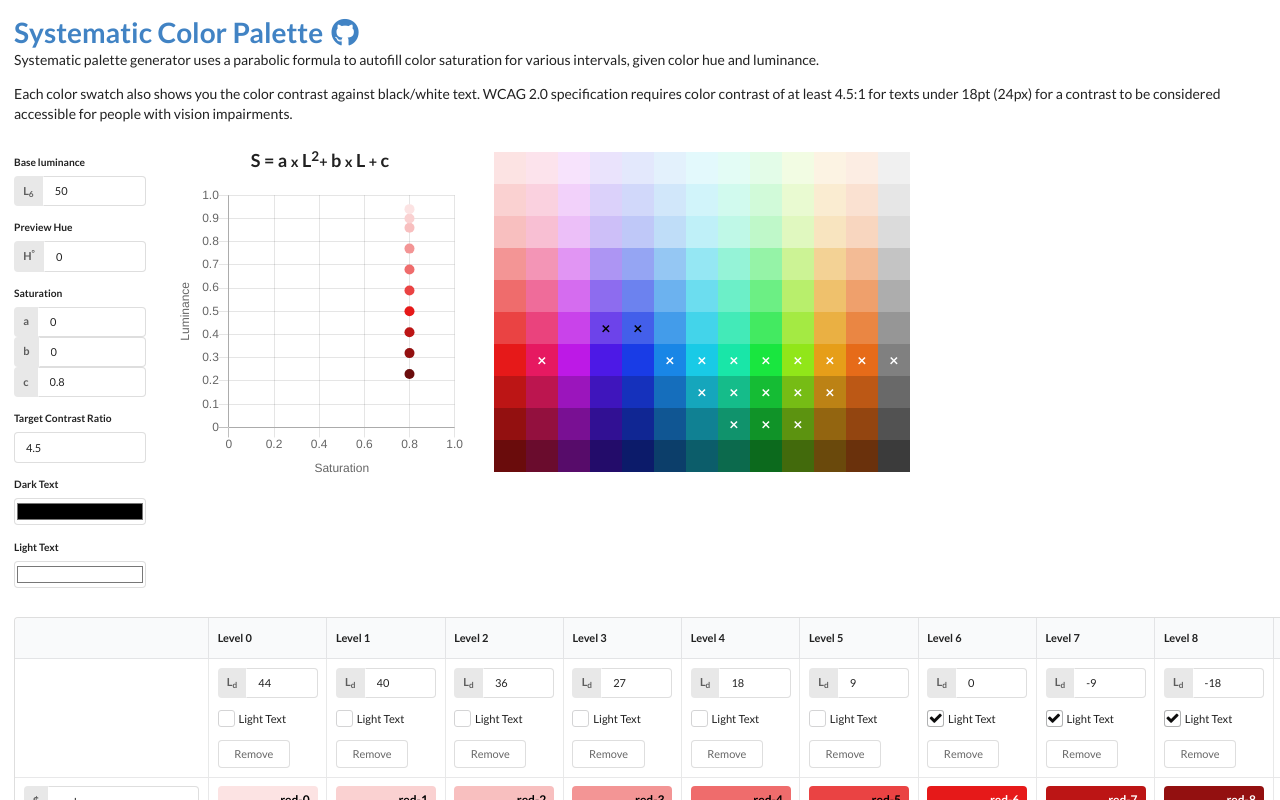
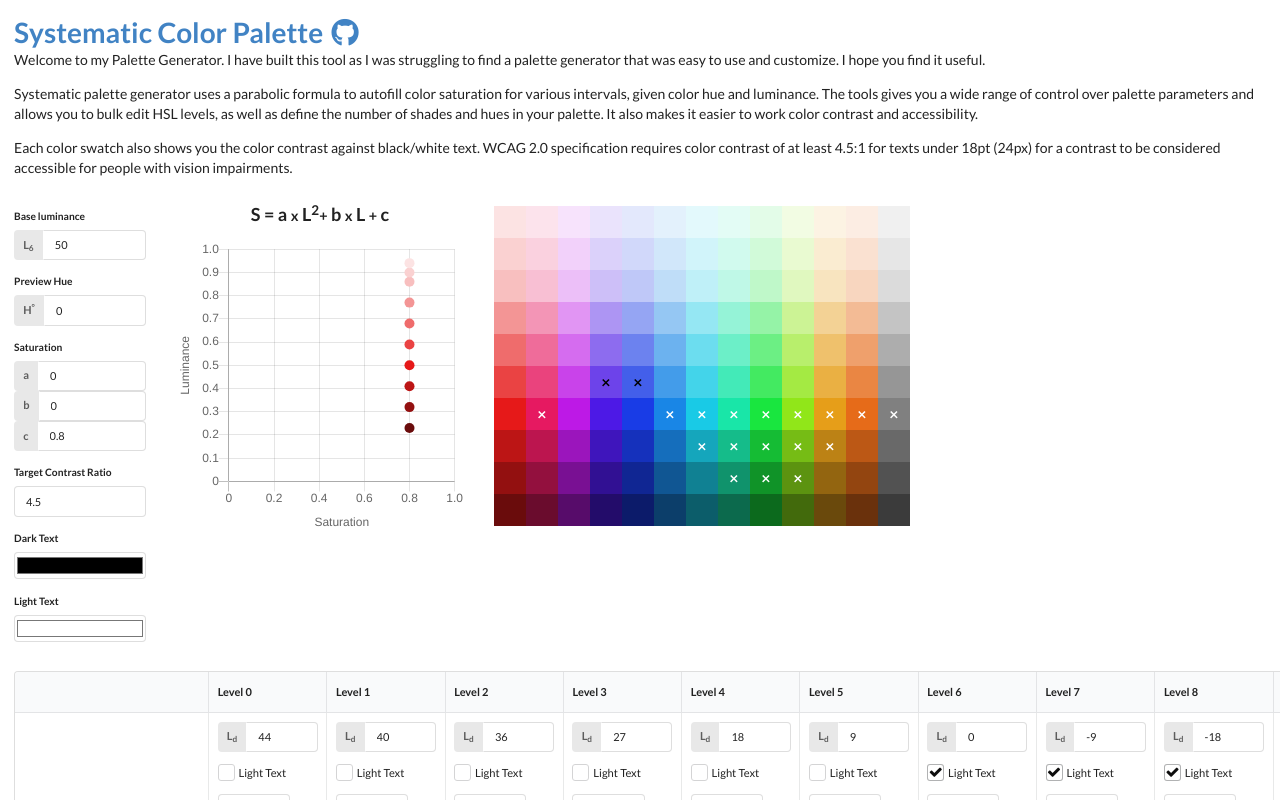
Before and after one commit to hypeJunction/color-wizard, a Vue app: page / in a window 1280 px wide. Shown: the top 800 px of the page. Built offline with nearby package versions, Linux system fonts and the light colour scheme; a small style sheet from the web is missing.

Commit message:
Add analytics and meta tags

```diff
--- a/public/index.html
+++ b/public/index.html
@@ -7,6 +7,12 @@
     <link rel="icon" href="<%= BASE_URL %>favicon.svg" type="image/svg+xml">
     <link rel="stylesheet" href="https://cdnjs.cloudflare.com/ajax/libs/semantic-ui/2.4.1/semantic.min.css"/>
     <title>Systematic Color Palette Generator</title>
+    <meta property="og:title" content="Systematic Color Palette Generator">
+    <meta property="og:site_name" content="hypeJunction">
+    <meta property="og:url" content="https://hypejunction.github.io/color-wizard/">
+    <meta property="og:description" content="Systematic palette generator uses a parabolic formula to autofill color saturation for various intervals, given color hue and luminance. The tools gives you a wide range of control over palette parame">
+    <meta property="og:type" content="website">
+    <meta property="og:image" content="https://github.com/hypeJunction/color-wizard/blob/master/public/color-wizard.png">
 </head>
 
 <body>
@@ -16,5 +22,17 @@
 </noscript>
 <div id="app"></div>
 <!-- built files will be auto injected -->
+<!-- Global site tag (gtag.js) - Google Analytics -->
+<script async src="https://www.googletagmanager.com/gtag/js?id=UA-138044473-1"></script>
+<script>
+window.dataLayer = window.dataLayer || [];
+
+function gtag() {dataLayer.push(arguments);}
+
+gtag('js', new Date());
+
+gtag('config', 'UA-138044473-1');
+</script>
+
 </body>
 </html>
--- a/src/components/ColorWizard.vue
+++ b/src/components/ColorWizard.vue
@@ -7,8 +7,17 @@
         </a>
 
         <p>
+          Welcome to my Palette Generator. I have built this tool as I was struggling to find
+          a palette generator that was easy to use and customize. I hope you find it useful.
+        </p>
+
+        <p>
           Systematic palette generator uses a parabolic formula to autofill
           color saturation for various intervals, given color hue and luminance.
+          The tools gives you a wide range of control over palette parameters and
+          allows you to bulk edit HSL levels, as well as define the number of shades
+          and hues in your palette. It also makes it easier to work color contrast and
+          accessibility.
         </p>
 
         <p>
```
Also changed, not shown: public/color-wizard.png, 1 other file (tests, documents, lock files or other folders).
